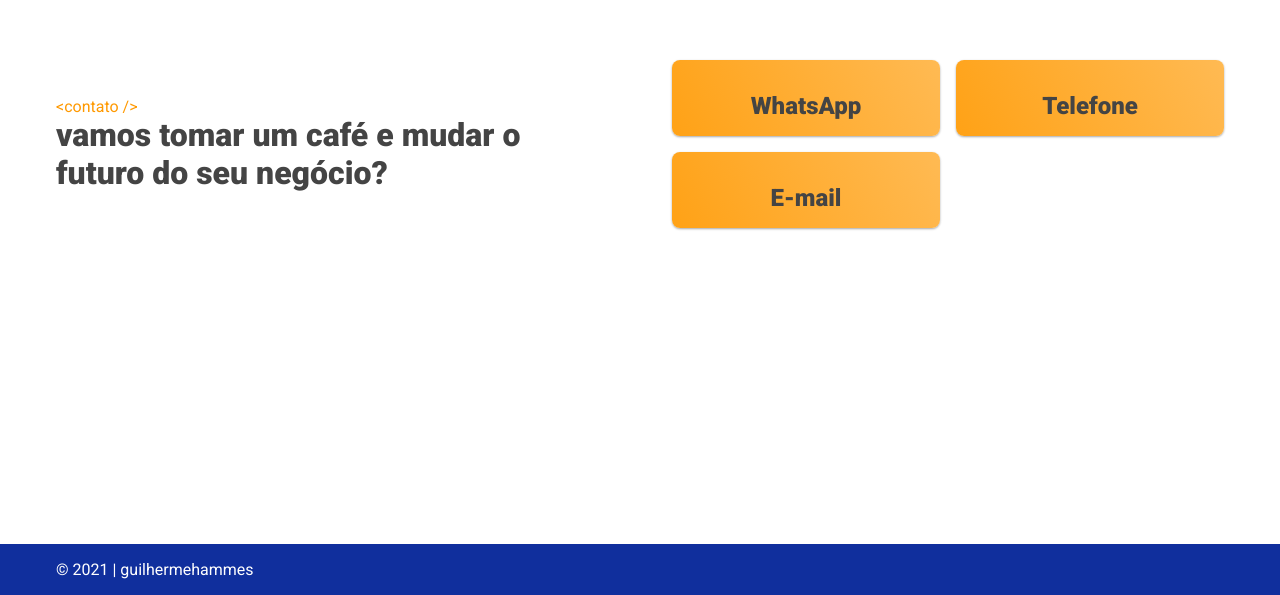
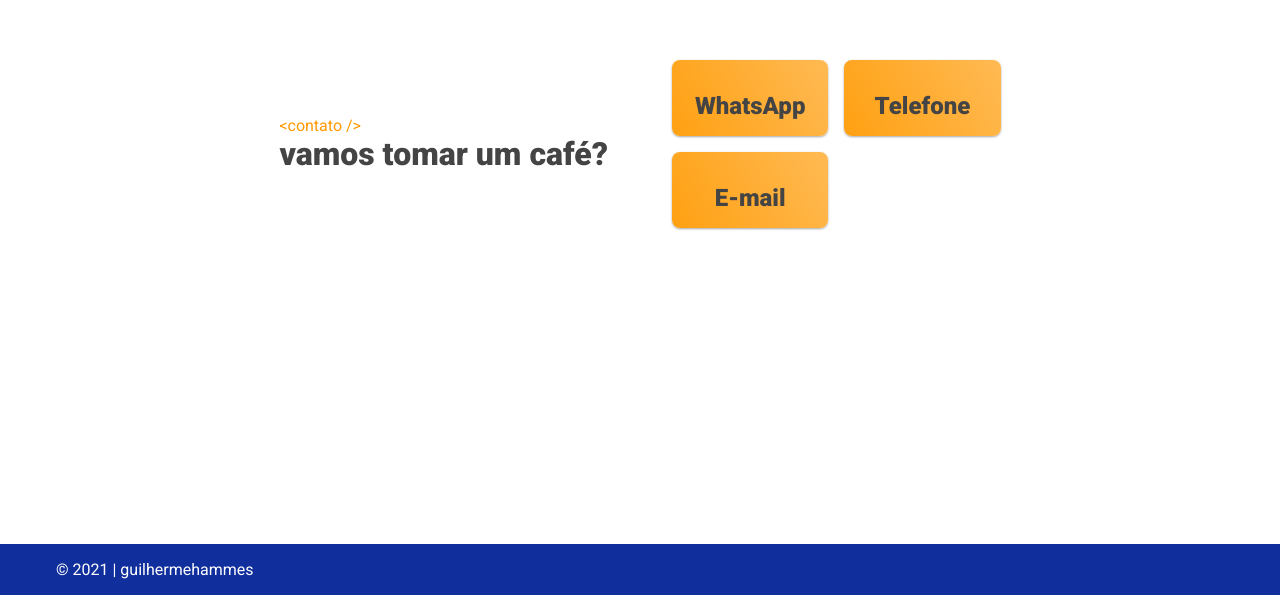
Before and after one commit to gffhammes/guilhermehammes-next, a Next.js app: page / in a window 1280 px wide. Shown: the part 4663-5258 px from the top of the page. Built offline with nearby package versions, Linux system fonts and the light colour scheme; some icons are missing.

Commit message:
contact title changed

```diff
--- a/components/ContactSection/ContactSection.js
+++ b/components/ContactSection/ContactSection.js
@@ -10,7 +10,7 @@ function ContactSection() {
         <SectionTitle
           textAlign='align--left'
           subtitle='contato'
-          title='vamos tomar um café e mudar o futuro do seu negócio?'
+          title='vamos tomar um café?'
         />
         <div className="contact-cards">
           <ContactCard
```
